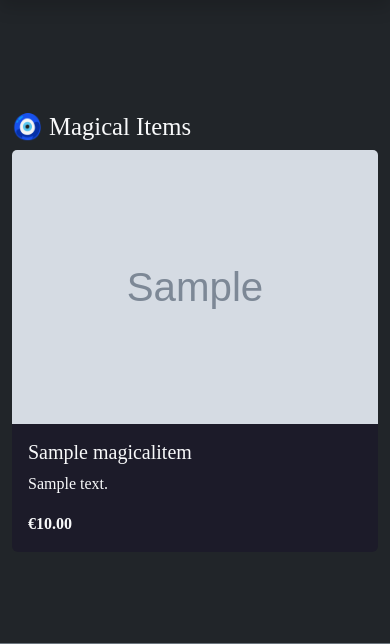
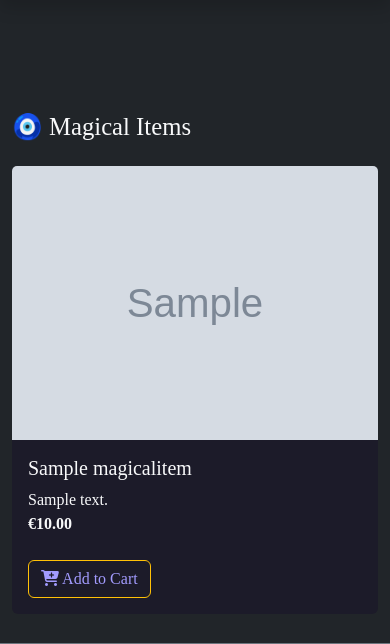
Before and after one commit to NavyBlue06/HecatesM, a Django app: page /market/items/ in a window 390 px wide. Shown: the part 56-700 px from the top of the page. Run offline with Django 5.2, Linux system fonts and the light colour scheme; tables that the repository leaves empty hold one stand-in row (values such as "Sample post"); grey boxes marked "Sample" are stand-in pictures; some libraries are stand-ins or nearby versions.

Commit message:
Refactor market items layout; improve card structure for better responsiveness and visual consistency

```diff
--- a/hecatemarket/templates/hecatemarket/market_items.html
+++ b/hecatemarket/templates/hecatemarket/market_items.html
@@ -2,18 +2,25 @@
 
 {% block content %}
 <div class="container mt-5 pt-5">
-    <h2 class="text-light">🧿 Magical Items</h2>
+    <h2 class="text-light mb-4">🧿 Magical Items</h2>
     <div class="row row-cols-1 row-cols-md-3 g-4">
         {% for product in items %}
-        <div class="col">
-            <div class="card h-100 bg-dark text-light border-light">
+        <div class="col d-flex">
+            <div class="card flex-fill bg-dark text-light border-light">
                 {% if product.image %}
-                <img src="{{ product.image.url }}" class="card-img-top" alt="{{ product.name }}">
+                    <img src="{{ product.image.url }}" class="card-img-top" alt="{{ product.name }}">
                 {% endif %}
-                <div class="card-body">
-                    <h5 class="card-title">{{ product.name }}</h5>
-                    <p class="card-text">{{ product.description|truncatewords:20 }}</p>
-                    <p class="card-text"><strong>€{{ product.price }}</strong></p>
+                <div class="card-body d-flex flex-column justify-content-between">
+                    <div>
+                        <h5 class="card-title">{{ product.name }}</h5>
+                        <p class="card-text">{{ product.description|truncatewords:20 }}</p>
+                    </div>
+                    <div class="mt-auto">
+                        <p class="card-text"><strong>€{{ product.price }}</strong></p>
+                        <a href="{% url 'add_to_cart_item' product.id %}" class="btn btn-outline-warning mt-2">
+                            <i class="fas fa-cart-plus"></i> Add to Cart
+                        </a>
+                    </div>
                 </div>
             </div>
         </div>
```
